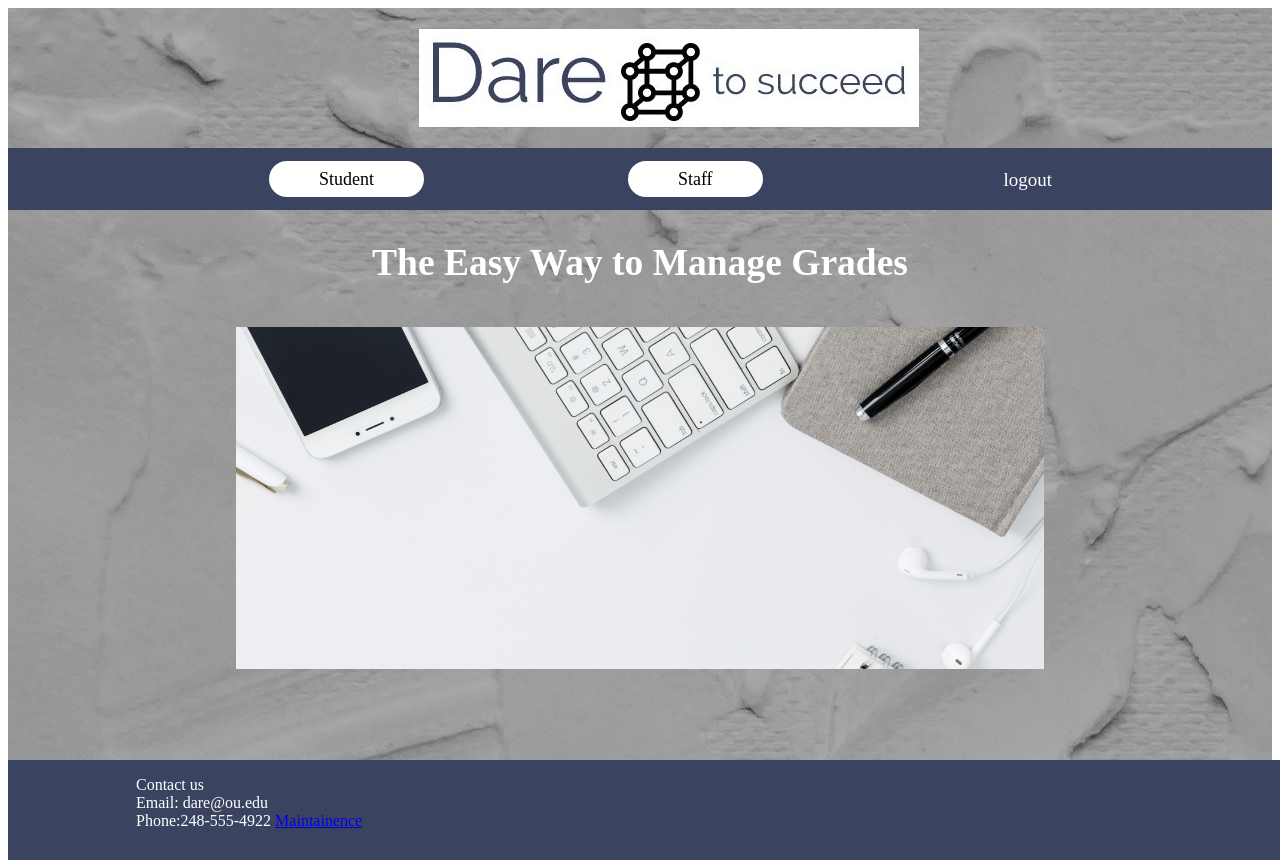
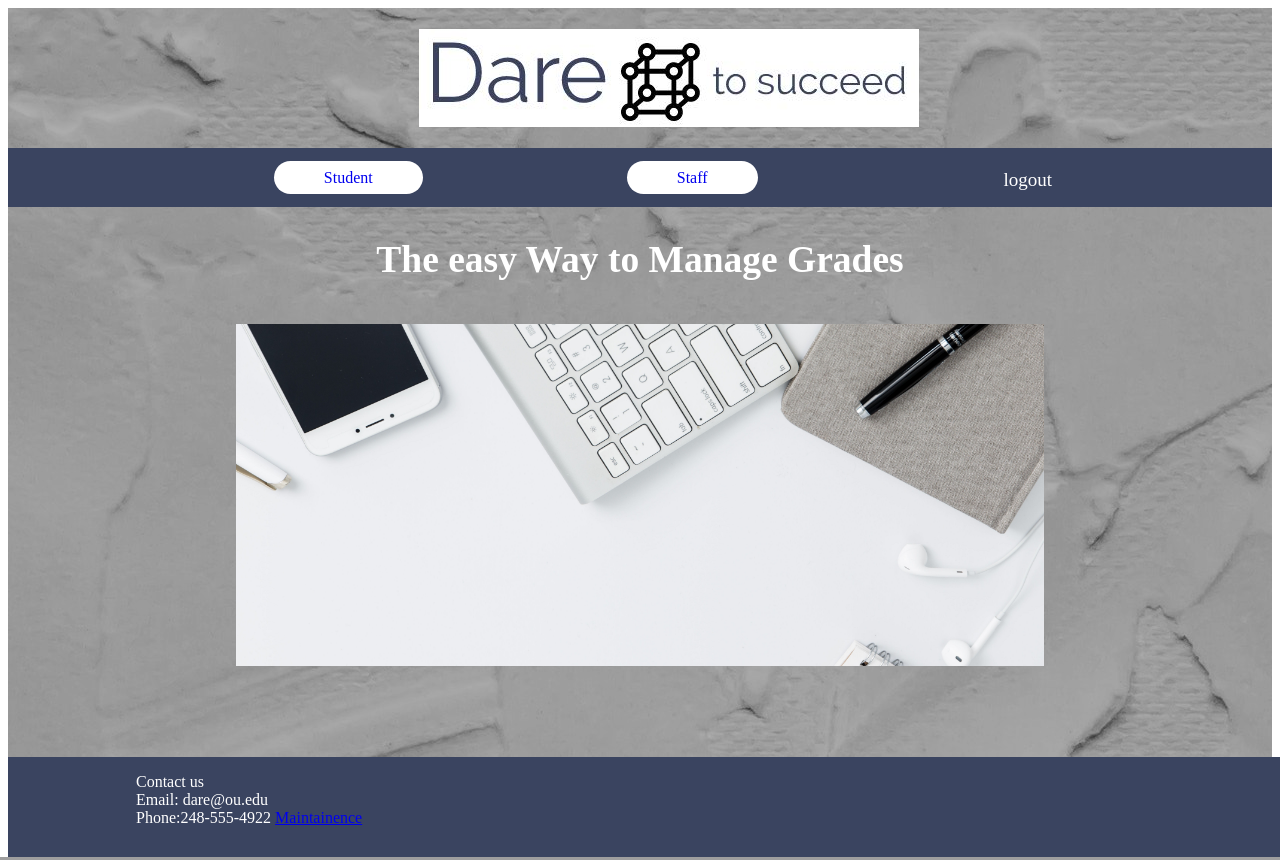
Before and after one commit to DARE-Software1/Dare-Software, a PHP site: page /DARE/index.php in a window 1280 px wide. Run offline with PHP 8.4, Linux system fonts and the light colour scheme.

Commit message:
yay this works!

```diff
--- a/DARE/view/home.php
+++ b/DARE/view/home.php
@@ -32,7 +32,7 @@
 
                 <h2>
 
-         The Easy Way to Manage Grades
+         The easy Way to Manage Grades
 
                     <br>
 <br>
--- a/DARE/view/style.css
+++ b/DARE/view/style.css
@@ -67,7 +67,7 @@ nav li {
 }
 /*for the individual items of the bar*/
 nav a{
-    color: #000000;
+    color:black
     font-size:18px;
     padding-right: 50px;
     padding-left: 50px;
```
